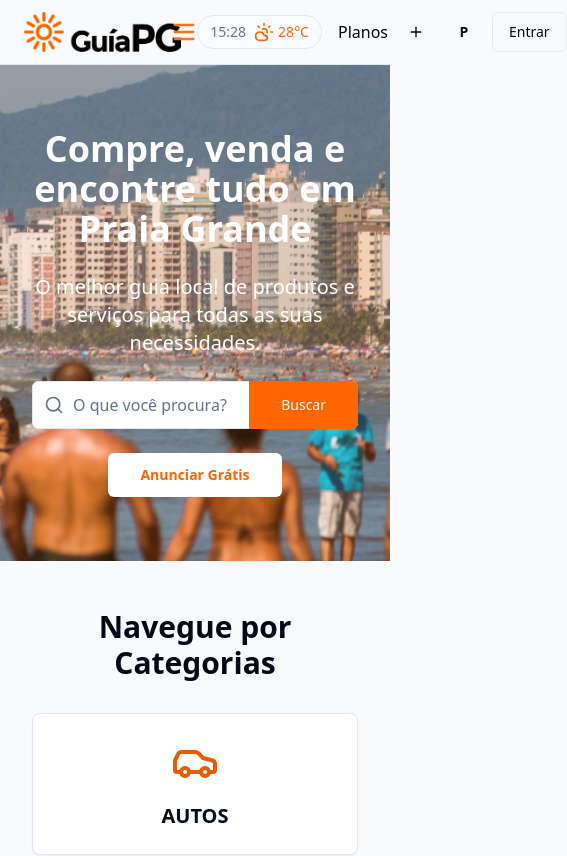
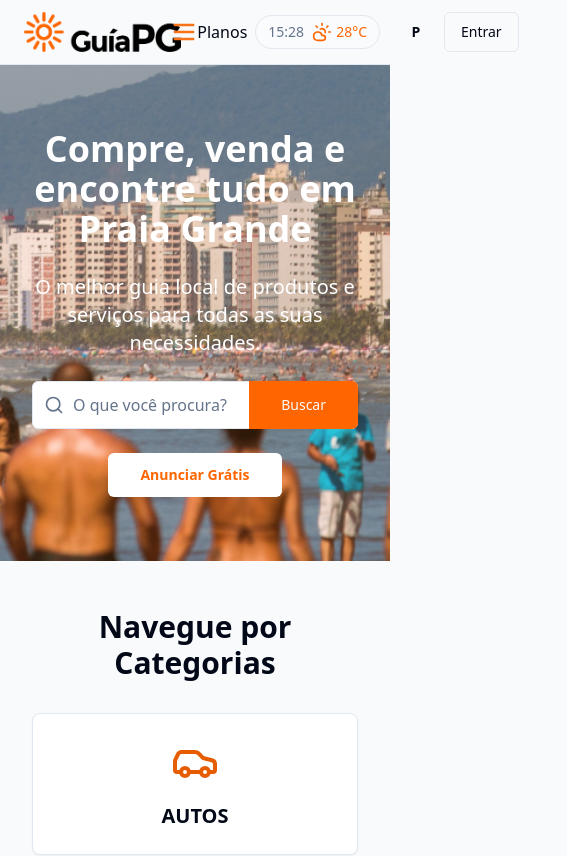
Before and after one commit to walter2161/praia-grande-achados-e-cia, a React (Vite) app: page / in a window 390 px wide. Shown: the top 856 px of the page, 567 px wide, since content can reach past the window. Built offline with nearby package versions, Linux system fonts and the light colour scheme.

Commit message:
feat: Reorder header elements
Move the weather capsule to be positioned after the "Planos" link and before the "Login" button in the header.

```diff
--- a/src/components/Header.tsx
+++ b/src/components/Header.tsx
@@ -152,6 +152,11 @@ export default function Header() {
 
         {/* Right: actions */}
         <div className="flex items-center gap-2">
+          {/* NOVO LINK PLANOS */}
+          <Link to="/planos" className="text-foreground hover:text-primary">
+            Planos
+          </Link>
+
           <WeatherCapsule />
 
           {isAuthenticated() ? (
@@ -170,35 +175,12 @@ export default function Header() {
             </Link>
           )}
 
-          {/* NOVO LINK PLANOS */}
-          <Link to="/planos" className="text-foreground hover:text-primary">
-            Planos
-          </Link>
-
-          {isAuthenticated() ? (
-            <Link to="/criar-anuncio" className="md:hidden">
-              <Button size="icon" variant="ghost">
-                <Plus className="h-5 w-5" />
-              </Button>
-            </Link>
-          ) : (
-            <Link to="/login?redirect=/criar-anuncio" className="md:hidden">
-              <Button size="icon" variant="ghost">
-                <Plus className="h-5 w-5" />
-              </Button>
-            </Link>
-          )}
-
           {/* MOBILE: exibe o botão Planos no menu mobile */}
           <Link to="/planos" className="md:hidden">
             <Button size="icon" variant="ghost">
               <span className="font-bold text-sm">P</span>
             </Button>
           </Link>
-
-          {/* <Button size="icon" variant="ghost">
-            <Bell className="h-5 w-5" />
-          </Button> */}
 
           {isAuthenticated() ? (
             <DropdownMenu>
```
